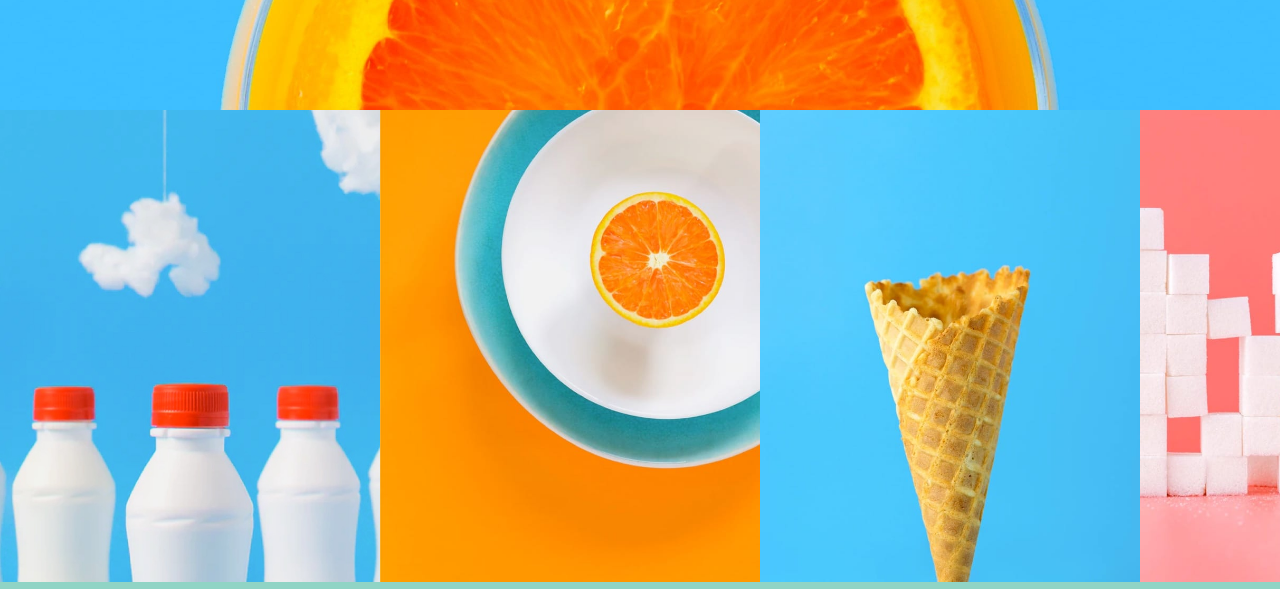
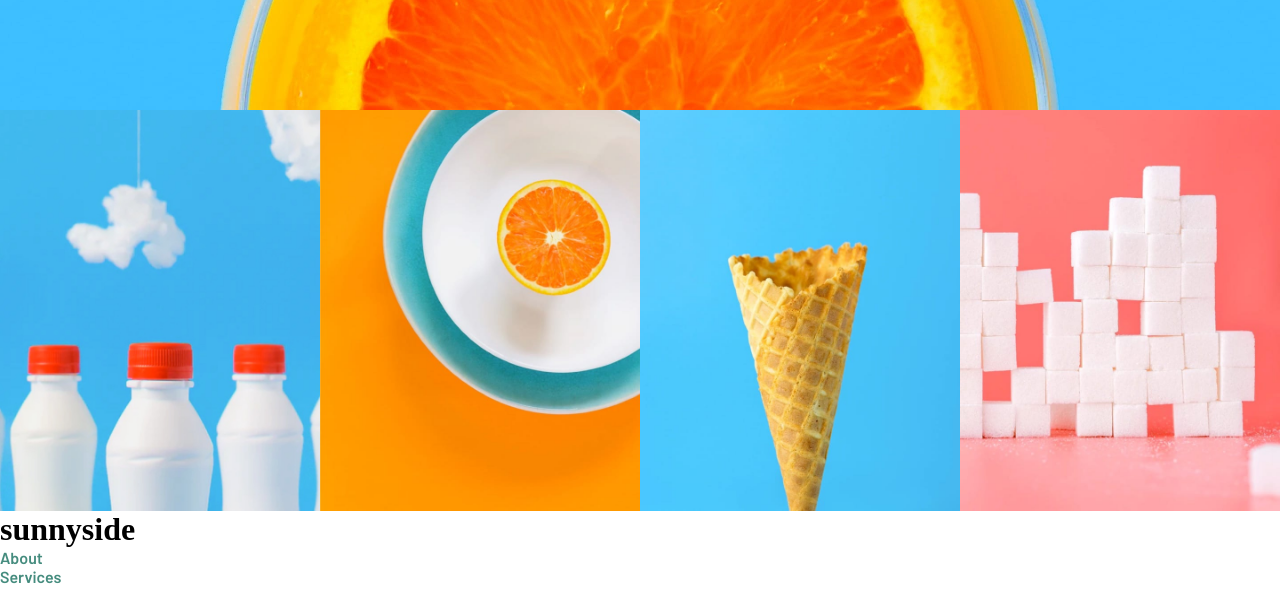
Before and after one commit to Sebastian-123-web/segundo_reto_grupal, a plain HTML site: page index.html in a window 1280 px wide. Shown: the part 690-1279 px from the top of the page. Drawn offline with nearby package versions, Linux system fonts and the light colour scheme.

Commit message:
sebastian2

```diff
--- a/index.html
+++ b/index.html
@@ -88,12 +88,19 @@
     </header>
     <footer class="footer">
       <section class="image-section">
-        <img src="./images/desktop/image-gallery-milkbottles.jpg" alt="" />
-        <img src="./images/desktop/image-gallery-orange.jpg" alt="" />
-        <img src="./images/desktop/image-gallery-cone.jpg" alt="" />
-        <img src="./images/desktop/image-gallery-sugarcubes.jpg" alt="" />
+        <div>
+          <img src="./images/desktop/image-gallery-milkbottles.jpg" alt="" />
+        </div>
+        <div>
+          <img src="./images/desktop/image-gallery-orange.jpg" alt="" />
+        </div>
+        <div>
+          <img src="./images/desktop/image-gallery-cone.jpg" alt="" />
+        </div>
+        <div>
+          <img src="./images/desktop/image-gallery-sugarcubes.jpg" alt="" />
+        </div>
       </section>
-      <section class="footer-section">
         <h1>sunnyside</h1>
         <ul>
           <li><a>About</a></li>
--- a/style.css
+++ b/style.css
@@ -88,6 +88,8 @@ header {
   }
 }
 
+/* Parte Sebastian Gerardo */
+
 .footer {
   overflow: hidden;
   width: 100%;
@@ -97,12 +99,16 @@ header {
 
 .footer .image-section {
   display: flex;
-  width: 100px;
+  margin: 0;
 }
 
-.footer .image-section img {
-  object-fit: contain;
-  height: 29.5em;
+.footer .image-section div{
+  width: 25%;
+}
+
+.footer .image-section div img {
+  width: 100%;
+  height: 100%;
 }
 
 .footer .footer-section {
```
